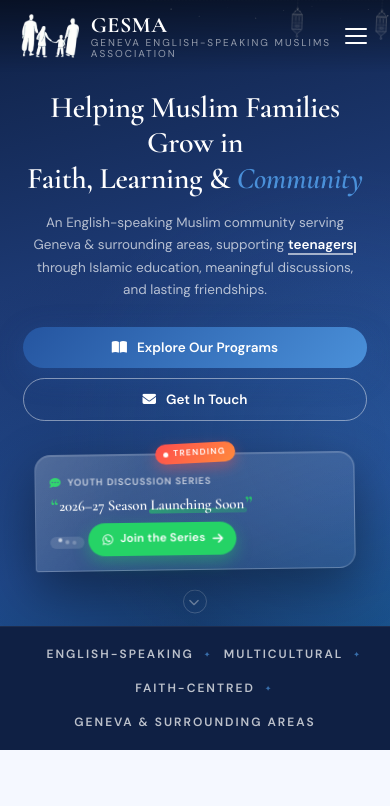
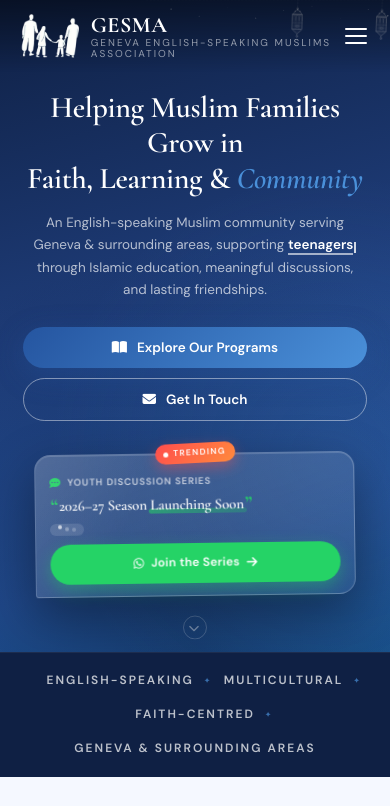
Before and after one commit to mohdfaizankhan01/gesma-site, a plain HTML site: page public/index.html in a window 390 px wide. Shown: the top 806 px of the page. Drawn offline with Linux system fonts and the light colour scheme.

Commit message:
Fill the hero card's bottom row on phones
The season announcement is a single short line, so the dots and the
WhatsApp button covered only two thirds of the 320px card and the right
side read as empty. Give each its own line and let the button span the
card. It also takes the button from 35px to 44px tall, which is the
minimum comfortable tap target.

Bumps the stylesheet cache-buster so returning visitors get it.

Co-Authored-By: Claude Opus 5 <noreply@anthropic.com>
Claude-Session: https://claude.ai/code/session_01WyyJDb6Y2s59PGefUq8wKr

```diff
--- a/public/index.html
+++ b/public/index.html
@@ -56,7 +56,7 @@
 
   <link rel="stylesheet" href="assets/fonts/fonts.css" />
   <link rel="stylesheet" href="assets/fontawesome/css/all.min.css" />
-  <link rel="stylesheet" href="style.css?v=2">
+  <link rel="stylesheet" href="style.css?v=3">
 </head>
 
 <body>
--- a/public/style.css
+++ b/public/style.css
@@ -791,15 +791,25 @@ section {
         margin: 0 0 9px;
     }
     .hsc-hl::after { height: 5px; bottom: 0; }
+    /* On a phone the bubble is a fixed 320px, but the dots and the
+       button only fill about two thirds of the bottom row, leaving the
+       right side of the card visibly empty. Give each its own line and
+       let the button span the card: no dead space, and a full-width tap
+       target instead of a 148px one. */
     .hsc-typing {
+        display: flex;
+        width: fit-content;
         padding: 4px 8px;
-        margin-bottom: 10px;
+        margin-bottom: 9px;
         gap: 3px;
     }
     .hsc-typing span { width: 4px; height: 4px; }
     .hsc-cta {
-        font-size: 11.5px;
-        padding: 7px 13px 7px 14px;
+        display: flex;
+        width: 100%;
+        justify-content: center;
+        font-size: 12px;
+        padding: 10px 14px;
         gap: 7px;
     }
     .hsc-cta i { font-size: 12px; }
```
